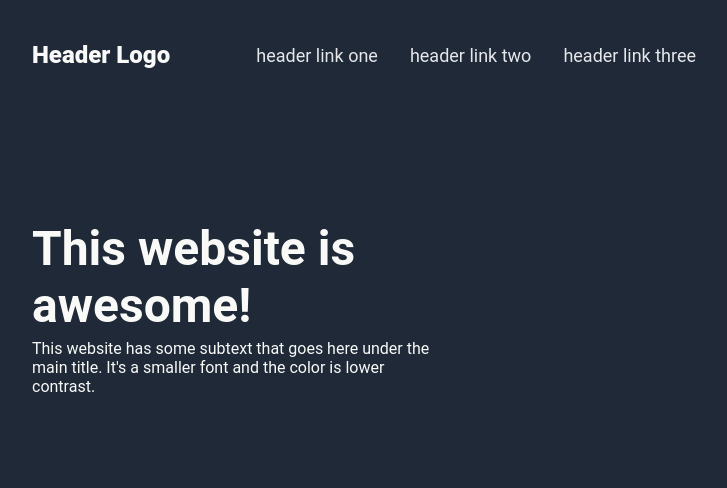
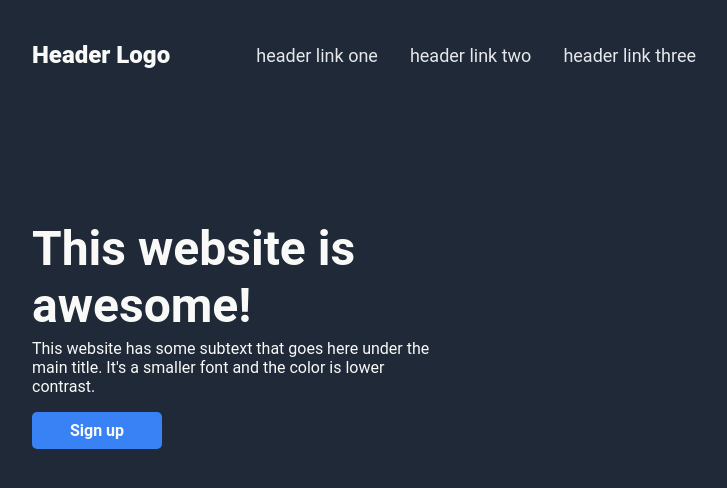
Before and after one commit to irmazer/odin-project, a plain HTML site: page index.html in a window 1280 px wide. Shown: the whole page, without its empty margins (268-995 px from the left). Drawn offline with Linux system fonts and the light colour scheme.

Commit message:
Add button and button styling

```diff
--- a/index.html
+++ b/index.html
@@ -32,6 +32,7 @@
         <p class="subtext"> This website has some subtext that goes here under the main title. It's a
             smaller font and the color is lower contrast.
         </p>
+        <button type="button">Sign up</button>
     </div>
 
 </body>
--- a/styles.css
+++ b/styles.css
@@ -68,3 +68,17 @@ li:first-child {
     margin: 0;
     padding-top: 5px;
 }
+
+button{
+    background-color: #3882F6;
+    border-radius: 5px;
+    margin-top: 1em;
+    padding: 5px;
+    width: 130px;
+    height: 37px;
+    border: none;
+    font-family: inherit;
+    color: inherit;
+    font-size: 16px;
+    font-weight: bold;
+}
```
